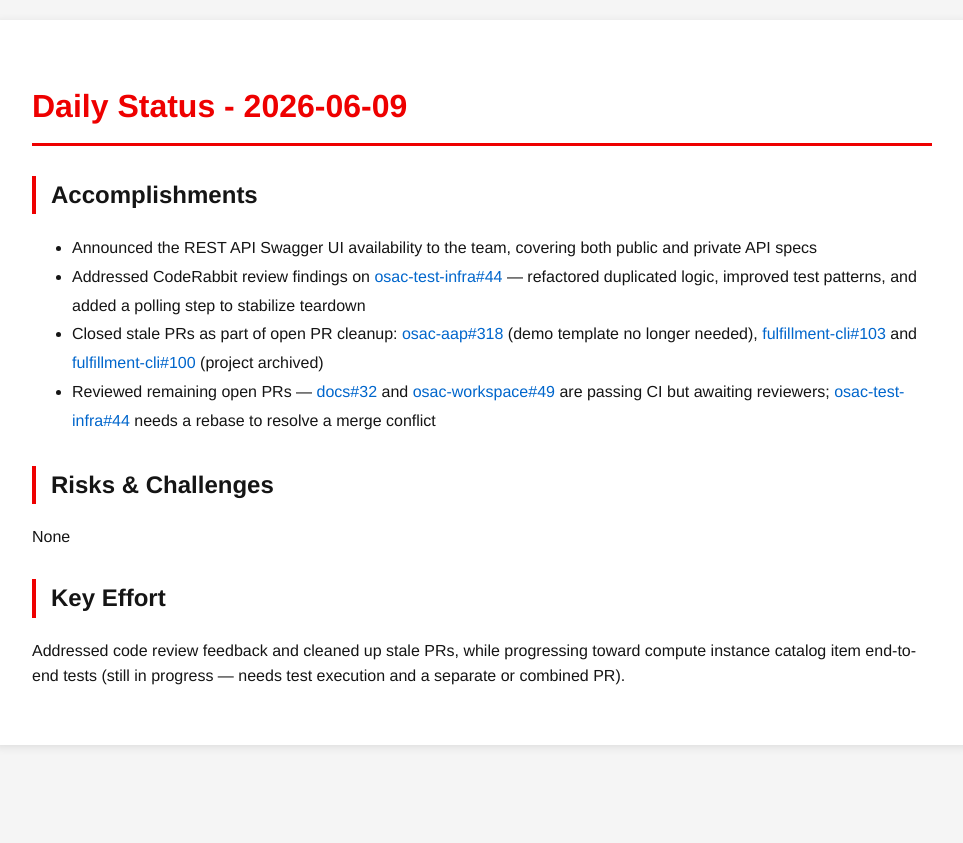
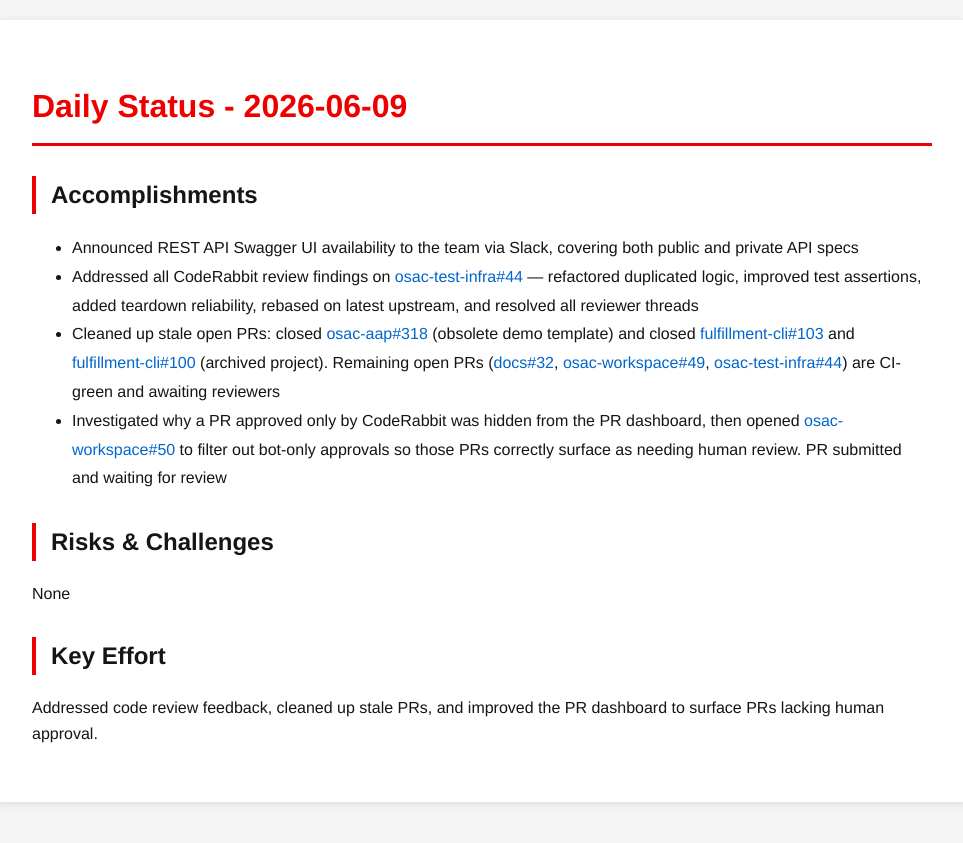
Before and after one commit to tzvatot/daily-status, a Jekyll site: the page built from 2026-06-09.md, in a window 1280 px wide. Shown: the top 843 px of the page, without its empty margins (158-1121 px from the left). Built offline with Jekyll 4.4.1, drawn with Linux system fonts in a browser that asks for light colours.

Commit message:
Daily status update - 2026-06-09

```diff
--- a/2026-06-09.md
+++ b/2026-06-09.md
@@ -7,13 +7,13 @@
 # Daily Status - 2026-06-09
 
 ## Accomplishments
-- Announced the REST API Swagger UI availability to the team, covering both public and private API specs
-- Addressed CodeRabbit review findings on [osac-test-infra#44](https://github.com/osac-project/osac-test-infra/pull/44) — refactored duplicated logic, improved test patterns, and added a polling step to stabilize teardown
-- Closed stale PRs as part of open PR cleanup: [osac-aap#318](https://github.com/osac-project/osac-aap/pull/318) (demo template no longer needed), [fulfillment-cli#103](https://github.com/osac-project/fulfillment-cli/pull/103) and [fulfillment-cli#100](https://github.com/osac-project/fulfillment-cli/pull/100) (project archived)
-- Reviewed remaining open PRs — [docs#32](https://github.com/osac-project/docs/pull/32) and [osac-workspace#49](https://github.com/osac-project/osac-workspace/pull/49) are passing CI but awaiting reviewers; [osac-test-infra#44](https://github.com/osac-project/osac-test-infra/pull/44) needs a rebase to resolve a merge conflict
+- Announced REST API Swagger UI availability to the team via Slack, covering both public and private API specs
+- Addressed all CodeRabbit review findings on [osac-test-infra#44](https://github.com/osac-project/osac-test-infra/pull/44) — refactored duplicated logic, improved test assertions, added teardown reliability, rebased on latest upstream, and resolved all reviewer threads
+- Cleaned up stale open PRs: closed [osac-aap#318](https://github.com/osac-project/osac-aap/pull/318) (obsolete demo template) and closed [fulfillment-cli#103](https://github.com/osac-project/fulfillment-cli/pull/103) and [fulfillment-cli#100](https://github.com/osac-project/fulfillment-cli/pull/100) (archived project). Remaining open PRs ([docs#32](https://github.com/osac-project/docs/pull/32), [osac-workspace#49](https://github.com/osac-project/osac-workspace/pull/49), [osac-test-infra#44](https://github.com/osac-project/osac-test-infra/pull/44)) are CI-green and awaiting reviewers
+- Investigated why a PR approved only by CodeRabbit was hidden from the PR dashboard, then opened [osac-workspace#50](https://github.com/osac-project/osac-workspace/pull/50) to filter out bot-only approvals so those PRs correctly surface as needing human review. PR submitted and waiting for review
 
 ## Risks & Challenges
 None
 
 ## Key Effort
-Addressed code review feedback and cleaned up stale PRs, while progressing toward compute instance catalog item end-to-end tests (still in progress — needs test execution and a separate or combined PR).
+Addressed code review feedback, cleaned up stale PRs, and improved the PR dashboard to surface PRs lacking human approval.
```
